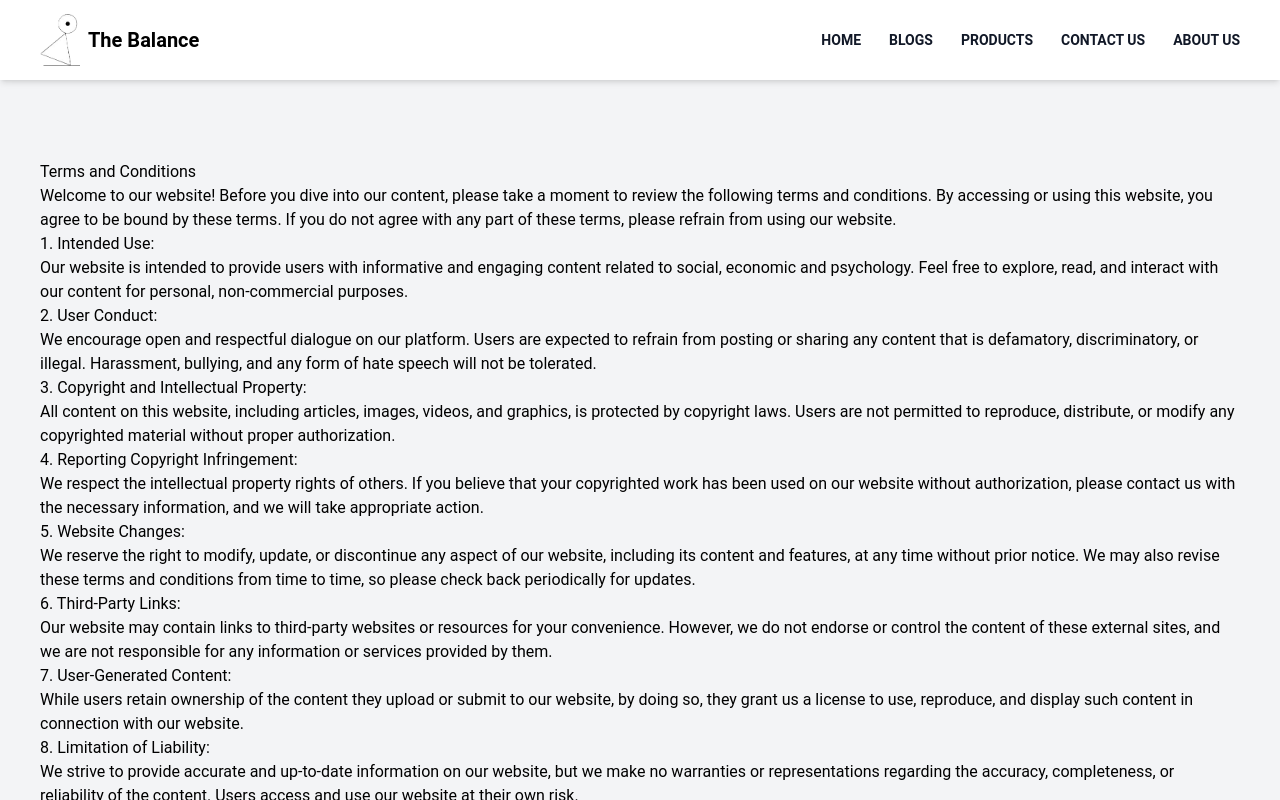
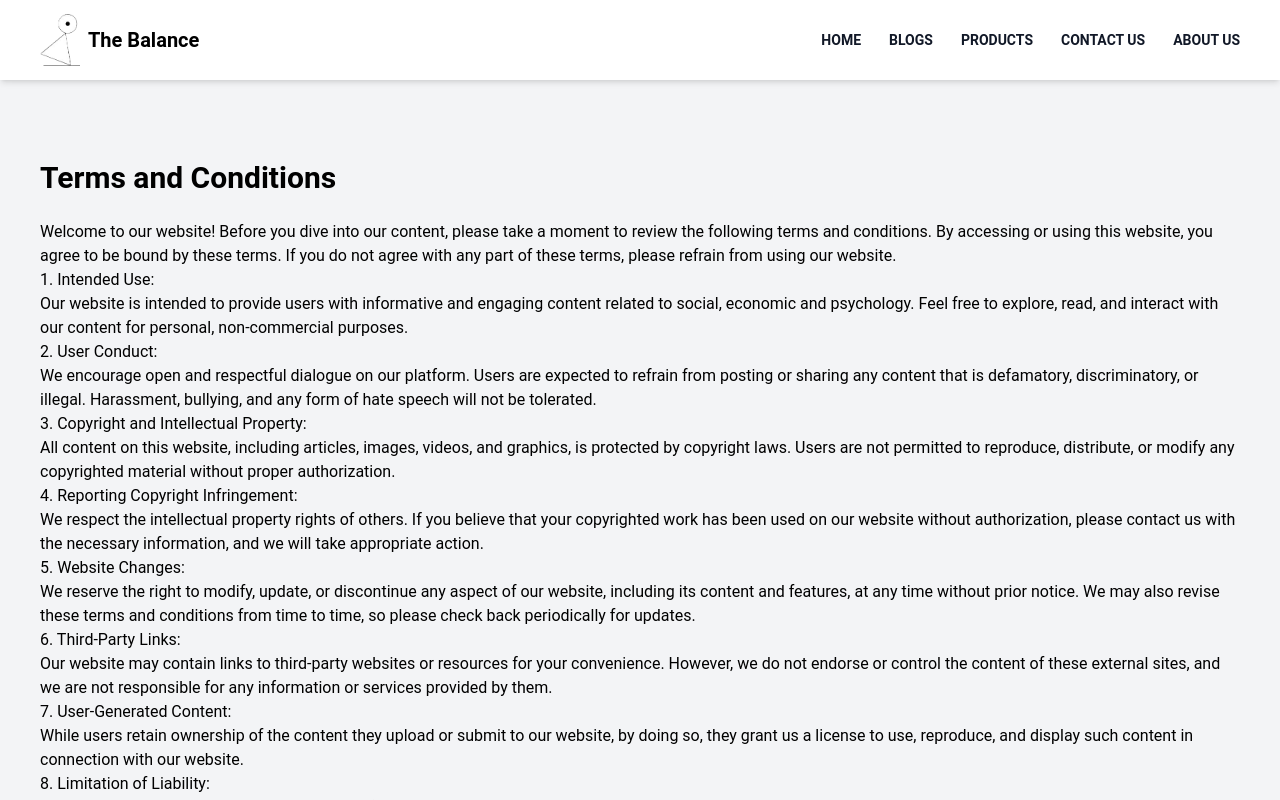
Before and after one commit to justinejoka/The-Balance, a Next.js app: page /terms in a window 1280 px wide. Shown: the top 800 px of the page. Built offline with nearby package versions, Linux system fonts and the light colour scheme.

Commit message:
Update Terms.tsx

```diff
--- a/src/app/terms/Terms.tsx
+++ b/src/app/terms/Terms.tsx
@@ -18,7 +18,7 @@ const Terms = () => {
         <div className="">
 
 
-        <h1>Terms and Conditions</h1>
+        <h1 className="text-3xl font-bold mb-6">Terms and Conditions</h1>
     <p>Welcome to our website! Before you dive into our content, please take a moment to review the following terms and conditions. By accessing or using this website, you agree to be bound by these terms. If you do not agree with any part of these terms, please refrain from using our website.</p>
 
     <h2>1. Intended Use:</h2>
```
